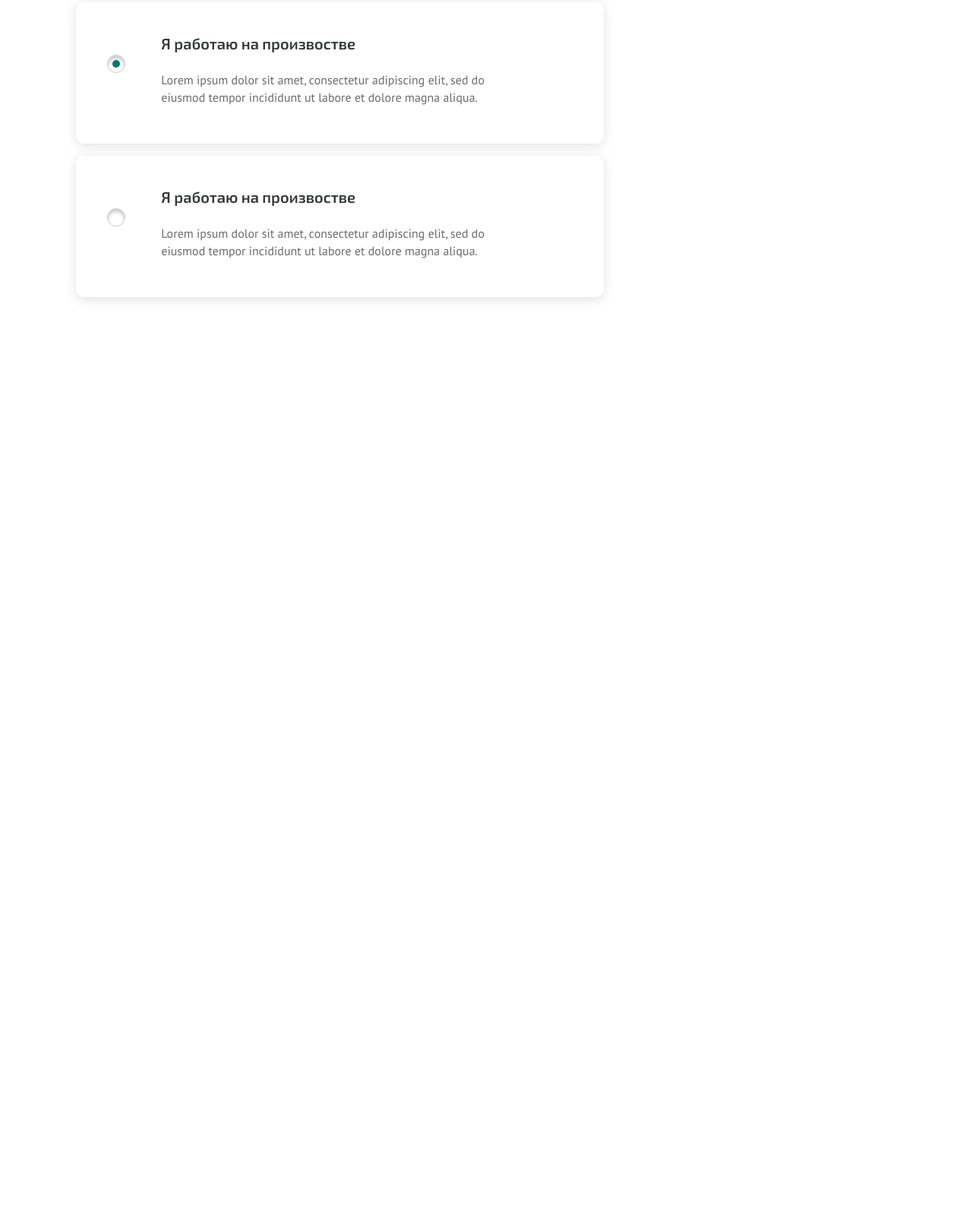
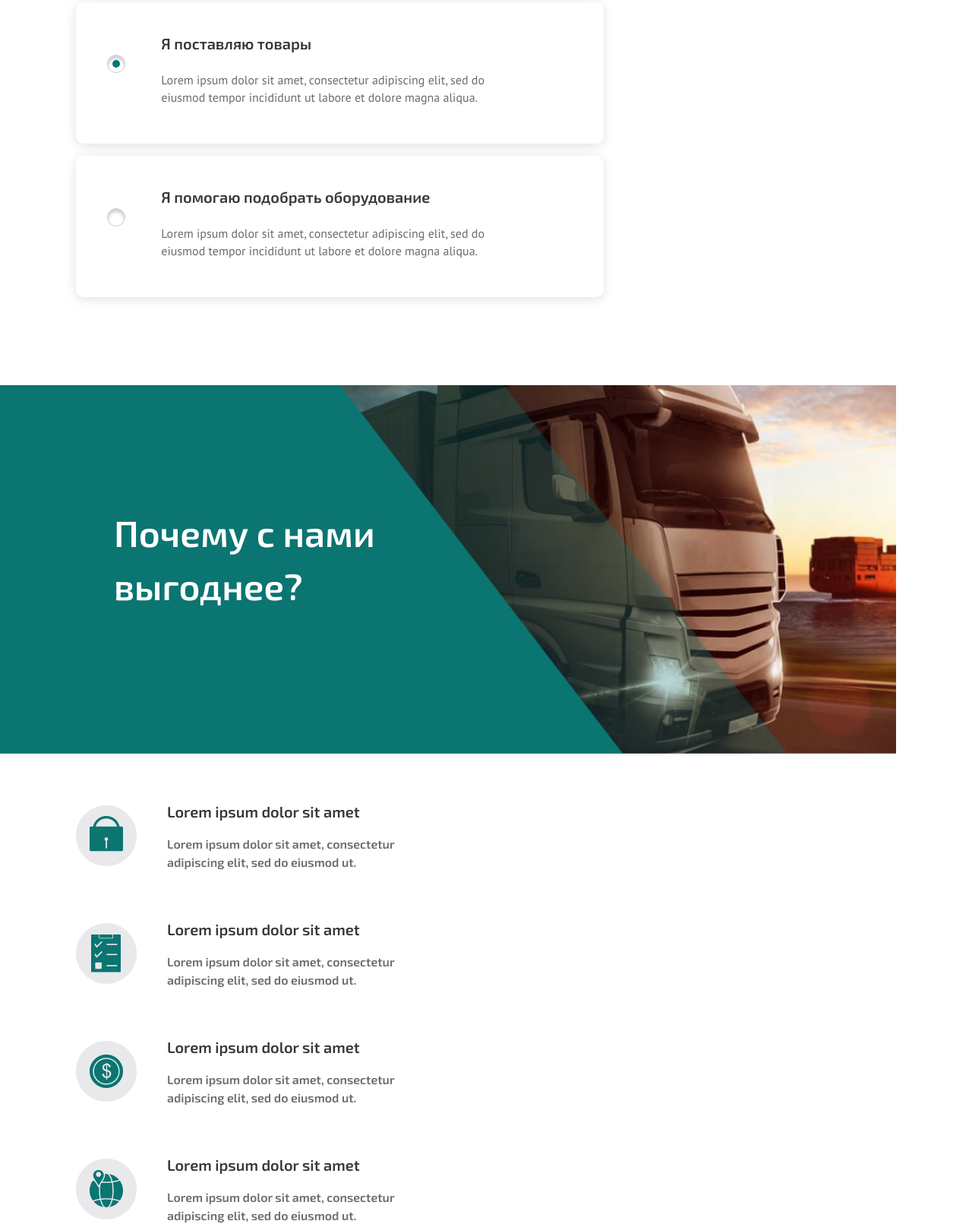
Before and after one commit to Team-0x404/PDV, a website: page index.html in a window 1280 px wide. Shown: the part 1491-3106 px from the top of the page at 76% size. Before the commit the page ends 1998 px from the top, so only its background shows below. Drawn offline with Linux system fonts and the light colour scheme.

Commit message:
сделал третий блок, оставил комментарий для второго блока о доработки

```diff
--- a/index.html
+++ b/index.html
@@ -57,7 +57,9 @@
         </div>
     </div>
 </div>
-
+<!-- *****************************************************************************
+    Доделать бордер при выбраном инпуте, разместить справа снизу треугольник как на макете
+**********************************************************************************-->
 <div class="votes-block">
     <div class="container">
         <h3 class="votes-block__title">В какой сфере вы работаете?</h3>
@@ -80,7 +82,7 @@
                         <span class="votes-block__card-custom-radio"></span>
                     </div>
                     <div class="votes-block__card-wrapper">
-                        <h4 class="votes-block__card-title">Я работаю на произвостве</h4>
+                        <h4 class="votes-block__card-title">Я поставляю товары</h4>
                         <p class="votes-block__card-text">Lorem ipsum dolor sit amet, consectetur adipiscing elit, sed do eiusmod tempor incididunt ut labore et dolore magna aliqua.</p>
                     </div>
                 </label>
@@ -90,22 +92,54 @@
                         <span class="votes-block__card-custom-radio"></span>
                     </div>
                     <div class="votes-block__card-wrapper">
-                        <h4 class="votes-block__card-title">Я работаю на произвостве</h4>
+                        <h4 class="votes-block__card-title">Я помогаю подобрать оборудование</h4>
                         <p class="votes-block__card-text">Lorem ipsum dolor sit amet, consectetur adipiscing elit, sed do eiusmod tempor incididunt ut labore et dolore magna aliqua.</p>
                     </div>
                 </label>
-                <!-- <div class="votes-block__card">
-                    <h4 class="votes-block__card-title">Я поставляю товары</h4>
-                    <p class="votes-block__card-text">Lorem ipsum dolor sit amet, consectetur adipiscing elit, sed do eiusmod tempor incididunt ut labore et dolore magna aliqua.</p>
-                 </div>
-                 <div class="votes-block__card">
-                    <h4 class="votes-block__card-title">Я помогаю подобрать оборудование</h4>
-                    <p class="votes-block__card-text">Lorem ipsum dolor sit amet, consectetur adipiscing elit, sed do eiusmod tempor incididunt ut labore et dolore magna aliqua.</p>
-                 </div> -->
             </div>
             <div class="votes-block__column">
                 <h6 class="votes-block__counter-title">Проголосовало:</h6>
                 <p class="votes-block__counter-text"> <span class="votes-block__counter-number">1 107</span> пользователей</p>
+            </div>
+        </div>
+    </div>
+</div>
+
+<div class="advantages-block">
+    <div class="advantages-block__row">
+        <div class="container advantages-block__reset-container"><h3 class="advantages-block__title">Почему с нами выгоднее?</h3></div>
+    </div>
+    <div class="advantages-block__row">
+        <div class="container">
+            <div class="advantages-block__list">
+                <div class="advantages-block__item">
+                    <img src="img/advantage-1.png" alt="иконка зомка" class="advantages-block__item-img">
+                    <div class="advantages-block__item-text">
+                        <h6 class="advantages-block__item-title">Lorem ipsum dolor sit amet</h6>
+                        <p class="advantages-block__item-descr">Lorem ipsum dolor sit amet, consectetur adipiscing elit, sed do eiusmod ut.</p>
+                    </div>
+                </div>
+                <div class="advantages-block__item">
+                    <img src="img/advantage-2.png" alt="иконка зомка" class="advantages-block__item-img">
+                    <div class="advantages-block__item-text">
+                        <h6 class="advantages-block__item-title">Lorem ipsum dolor sit amet</h6>
+                        <p class="advantages-block__item-descr">Lorem ipsum dolor sit amet, consectetur adipiscing elit, sed do eiusmod ut.</p>
+                    </div>
+                </div>
+                <div class="advantages-block__item">
+                    <img src="img/advantage-3.png" alt="иконка зомка" class="advantages-block__item-img">
+                    <div class="advantages-block__item-text">
+                        <h6 class="advantages-block__item-title">Lorem ipsum dolor sit amet</h6>
+                        <p class="advantages-block__item-descr">Lorem ipsum dolor sit amet, consectetur adipiscing elit, sed do eiusmod ut.</p>
+                    </div>
+                </div>
+                <div class="advantages-block__item">
+                    <img src="img/advantage-4.png" alt="иконка зомка" class="advantages-block__item-img">
+                    <div class="advantages-block__item-text">
+                        <h6 class="advantages-block__item-title">Lorem ipsum dolor sit amet</h6>
+                        <p class="advantages-block__item-descr">Lorem ipsum dolor sit amet, consectetur adipiscing elit, sed do eiusmod ut.</p>
+                    </div>
+                </div>
             </div>
         </div>
     </div>
--- /dev/null
+++ b/less/components/advantages-block.less
@@ -0,0 +1,102 @@
+.advantages-block {
+    display: flex;
+    flex-direction: column;
+    padding-bottom: 120px;
+
+    &__row:nth-child(1) {
+        padding-top: 160px;
+        padding-bottom: 185px;
+
+        // min-height: 453px;
+        margin-right: 100px;
+        background-image: url(../img/advantages-bg.jpg);
+        background-repeat: no-repeat;
+        background-size: cover;
+    }
+
+    &__reset-container {
+        padding-left: 150px;
+    }
+
+    &__title {
+        width: 362px;
+        font-size: 48px;
+        color: #ffffff;
+        text-align: left;
+    }
+
+    &__list {
+        display: flex;
+        flex-wrap: wrap;
+    }
+
+    &__item {
+        max-width: 447px;
+        display: flex;
+        align-items: center;
+        margin-right: 140px;
+        margin-top: 62px;
+
+        &-text {
+            max-width: 300px;
+            margin-left: 40px;
+            margin-right: 27px;
+        }
+
+        &-title {
+            margin-bottom: 16px;
+            font-size: 20px;
+        }
+
+        &-descr {
+            font-size: 16px;
+            line-height: 1.5;
+            color: #6b6b6c;
+            font-weight: 400;
+        }
+    }
+}
+
+/* #m1300 */
+@media (max-width: 1366px) {
+}
+
+/* #m1200 */
+@media (max-width: 1220px) {
+}
+
+/* #m1100 */
+@media (max-width: 1100px) {
+}
+
+/* #m900 */
+@media (max-width: 989px) {
+}
+
+/* #m800 */
+@media (max-width: 859px) {
+}
+
+/* #m700 */
+@media (max-width: 767px) {
+}
+
+/* #m600 */
+@media (max-width: 619px) {
+}
+
+/* #m500 */
+@media (max-width: 559px) {
+}
+
+/* #m400 */
+@media (max-width: 479px) {
+}
+
+/* #m400 */
+@media (max-width: 439px) {
+}
+
+/* #m300 */
+@media (max-width: 359px) {
+}
--- a/less/components/votes-block.less
+++ b/less/components/votes-block.less
@@ -33,6 +33,7 @@
         border: 1px solid transparent;
         border-radius: 10px;
         transition: all 0.6s;
+        cursor: pointer;
 
         &-radio-wrapper {
             margin-top: 8px;
--- a/less/style.less
+++ b/less/style.less
@@ -14,6 +14,7 @@
 @import "components/intro-block.less";
 @import "components/services-block.less";
 @import "components/votes-block.less";
+@import "components/advantages-block.less";
 
 /* --- Fonts --- */
 @font-r: "Exo 2", sans-serif;
```
Also changed, not shown: css/style.css, img/advantage-1.png (added), img/advantage-2.png (added), img/advantage-3.png (added), img/advantage-4.png (added), img/advantages-bg.jpg (added), less/components/advantages-block.css (added).
